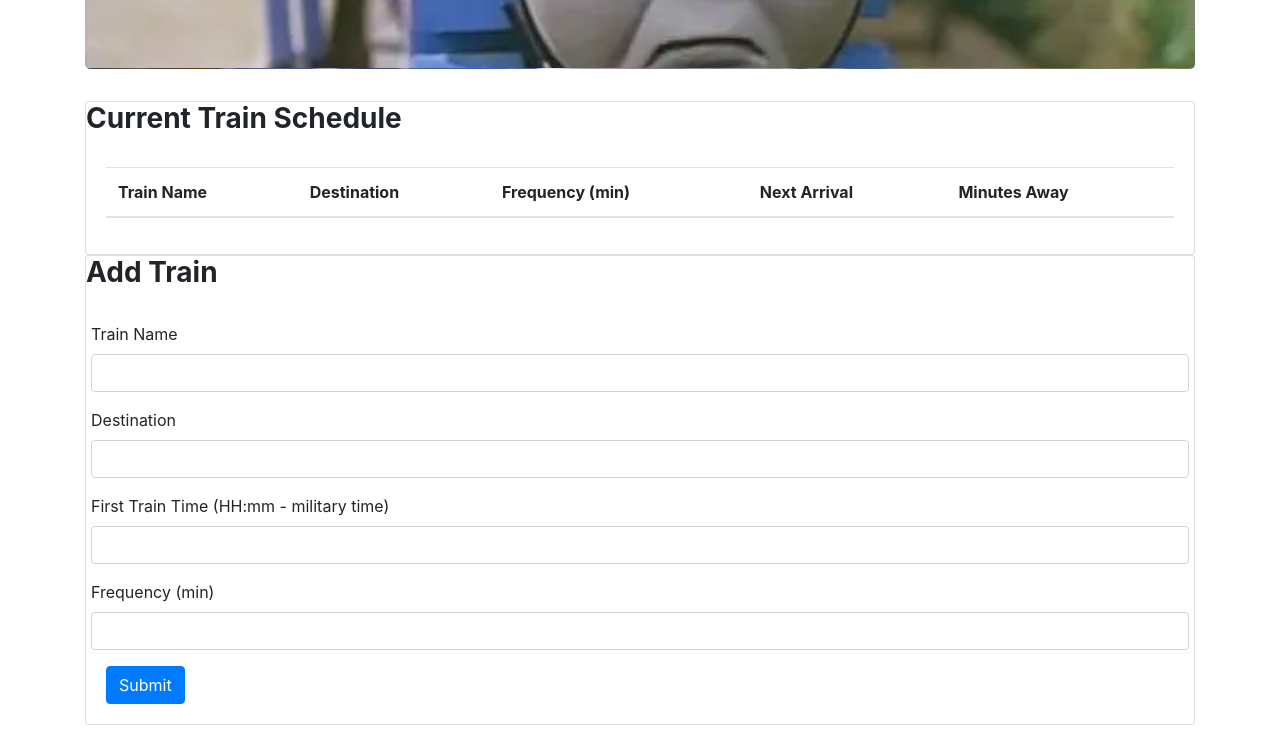
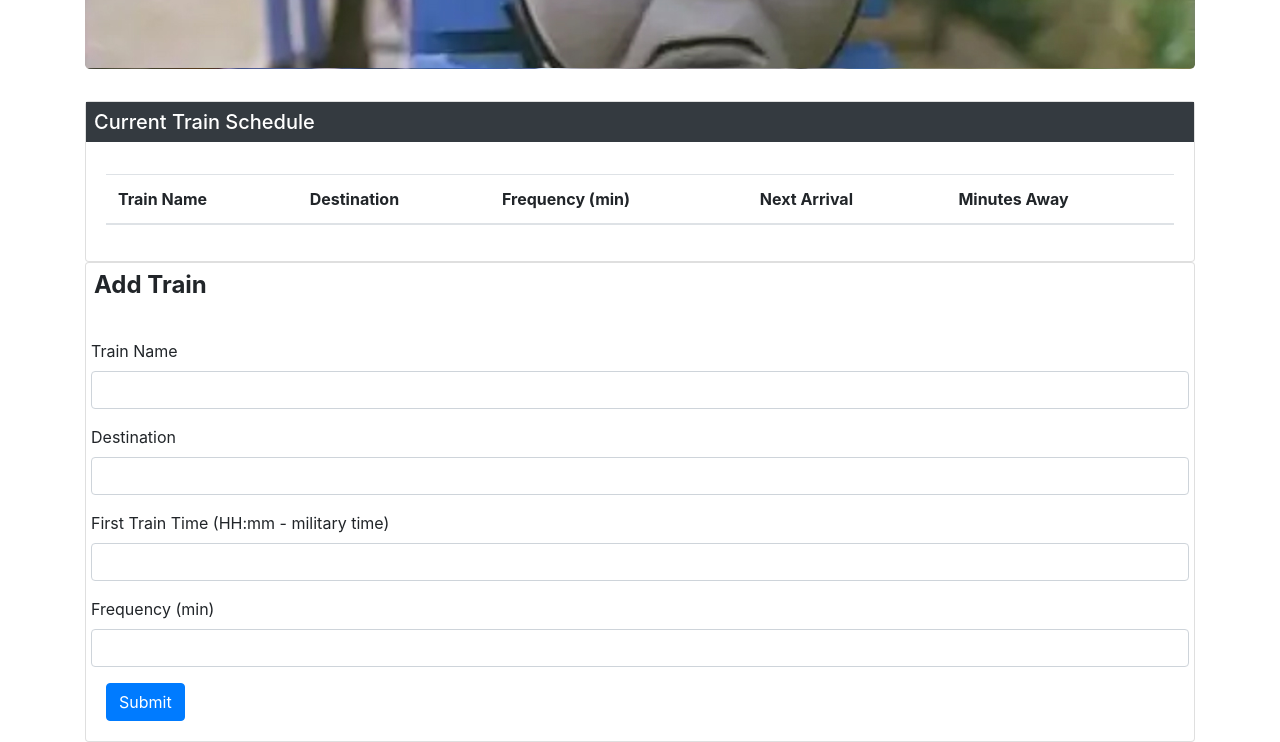
Before and after one commit to thomaschsu/train-schedule, a plain HTML site: page index.html in a window 1280 px wide. Shown: the part 157-899 px from the top of the page. Drawn offline with nearby package versions, Linux system fonts and the light colour scheme; no server answers.

Commit message:
Modified js and index

```diff
--- a/assets/javascript/script.js
+++ b/assets/javascript/script.js
@@ -43,8 +43,7 @@ database.ref().on("child_added", function(childSnapshot, prevChildKey) {
   var trainStart = childSnapshot.val().start;
   var freqrate = childSnapshot.val().rate;
   var trainstartFormat = moment.unix(trainStart).format("hh:mm A");
-  console.log(moment());
-  var minsAway = moment(trainStart, "X").diff(moment(), "minutes");
+  var minsAway = moment().diff(moment(trainStart, "X"), "minutes");
   // Adds information to table
   $("#train-table > tbody").append("<tr><td>" + trainName + "</td><td>" + trainDestination + "</td><td>" + freqrate + "</td><td>" +
       trainstartFormat + "</td><td>" + minsAway + "</td><td>");
--- a/index.html
+++ b/index.html
@@ -16,7 +16,7 @@
             <div class="col-lg-12">
                <div class="card card-primary">
                   <div class="card-heading">
-                     <h3 class="card-title"><strong>Current Train Schedule</strong></h3>
+                     <h5 class="card-title p-2 bg-dark text-white">Current Train Schedule</h5>
                   </div>
                   <div class="card-body">
                      <table class="table table-hover" id='train-table'>
@@ -38,7 +38,7 @@
             <div class="col-lg-12">
                <div class="card card-primary">
                   <div class="card-heading">
-                     <h3 class="card-title"><strong>Add Train</strong></h3>
+                     <h4 class="card-title p-2"><strong>Add Train</strong></h4>
                   </div>
                   <div class="card-body">
                      <form>
```
